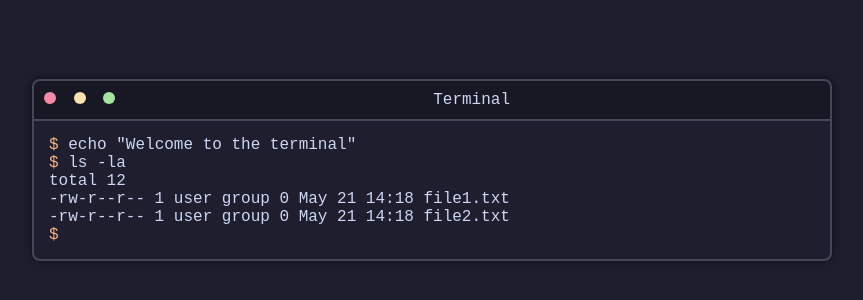
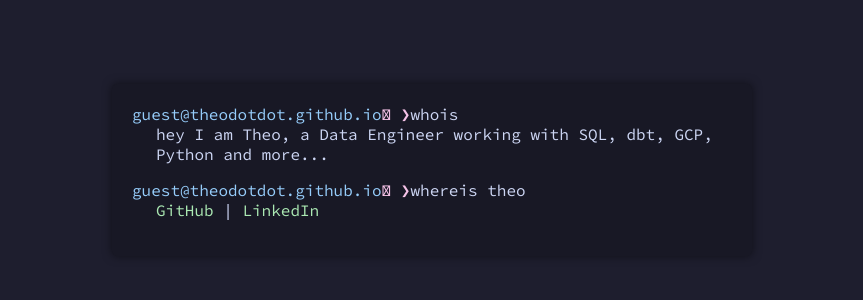
Before and after one commit to theodotdot/theodotdot.github.io, a plain HTML site: page index.html in a window 1280 px wide. Shown: the part 230-530 px from the top of the page, without its empty margins (208-1071 px from the left). Drawn offline with Linux system fonts and the light colour scheme.

Commit message:
new changes test

```diff
--- a/index.html
+++ b/index.html
@@ -3,26 +3,24 @@
 <head>
     <meta charset="UTF-8">
     <meta name="viewport" content="width=device-width, initial-scale=1.0">
-    <title>Terminal Window</title>
+    <title>Guest Terminal</title>
+    <link href="https://fonts.googleapis.com/css2?family=Source+Code+Pro:wght@400;700&display=swap" rel="stylesheet">
     <link rel="stylesheet" href="styles.css">
 </head>
 <body>
     <div class="terminal">
-        <div class="header">
-            <div class="buttons">
-                <span class="close"></span>
-                <span class="minimize"></span>
-                <span class="maximize"></span>
-            </div>
-            <div class="title">Terminal</div>
+        <div class="prompt">
+            <span class="user">guest@theodotdot.github.io</span> <span class="symbol">  ❯</span> whois
         </div>
-        <div class="body">
-            <p><span class="prompt">$</span> echo "Welcome to the terminal"</p>
-            <p><span class="prompt">$</span> ls -la</p>
-            <p>total 12</p>
-            <p>-rw-r--r--  1 user group  0 May 21 14:18 file1.txt</p>
-            <p>-rw-r--r--  1 user group  0 May 21 14:18 file2.txt</p>
-            <p><span class="prompt">$</span></p>
+        <div class="output">
+            hey I am Theo, a Data Engineer working with SQL, dbt, GCP, Python and more...
+        </div>
+        <div class="prompt">
+            <span class="user">guest@theodotdot.github.io</span> <span class="symbol">  ❯</span> whereis theo
+        </div>
+        <div class="output">
+            <a href="https://github.com/theodotdot" target="_blank">GitHub</a> |
+            <a href="https://www.linkedin.com/in/theotimepoulain" target="_blank">LinkedIn</a>
         </div>
     </div>
 </body>
--- a/styles.css
+++ b/styles.css
@@ -1,82 +1,46 @@
-:root {
-    --bg: #1e1e2e;
-    --fg: #cdd6f4;
-    --prompt: #fab387;
-    --header-bg: #181825;
-    --button-red: #f38ba8;
-    --button-yellow: #f9e2af;
-    --button-green: #a6e3a1;
-    --border: #45475a;
-}
-
-* {
-    margin: 0;
-    padding: 0;
-    box-sizing: border-box;
-}
-
 body {
-    background: var(--bg);
-    color: var(--fg);
-    font-family: 'Courier New', Courier, monospace;
+    background-color: #1e1e2e; /* Catppuccin Mocha base color */
+    color: #cdd6f4; /* Catppuccin Mocha text color */
+    font-family: 'Source Code Pro', monospace;
     display: flex;
     justify-content: center;
     align-items: center;
     height: 100vh;
+    margin: 0;
 }
 
 .terminal {
-    background: var(--bg);
-    border: 2px solid var(--border);
-    border-radius: 8px;
-    width: 80%;
-    max-width: 800px;
+    background-color: #181825; /* Slightly darker for terminal effect */
+    border-radius: 5px;
+    padding: 20px;
+    max-width: 600px;
+    width: 100%;
     box-shadow: 0 0 10px rgba(0, 0, 0, 0.5);
 }
 
-.header {
-    background: var(--header-bg);
-    padding: 10px;
+.prompt {
     display: flex;
-    justify-content: space-between;
     align-items: center;
-    border-bottom: 2px solid var(--border);
-    border-top-left-radius: 6px;
-    border-top-right-radius: 6px;
 }
 
-.buttons span {
-    display: inline-block;
-    width: 12px;
-    height: 12px;
-    margin-right: 8px;
-    border-radius: 50%;
+.user {
+    color: #96CDFB; /* Catppuccin Mocha blue */
 }
 
-.close {
-    background: var(--button-red);
+.symbol {
+    color: #F5C2E7; /* Catppuccin Mocha pink */
 }
 
-.minimize {
-    background: var(--button-yellow);
+.output {
+    margin-left: 1.5em;
+    margin-bottom: 1em;
 }
 
-.maximize {
-    background: var(--button-green);
+a {
+    color: #ABE9B3; /* Catppuccin Mocha green */
+    text-decoration: none;
 }
 
-.title {
-    flex-grow: 1;
-    text-align: center;
-    color: var(--fg);
-    font-size: 1em;
+a:hover {
+    text-decoration: underline;
 }
-
-.body {
-    padding: 15px;
-    overflow: auto;
-}
-
-.prompt {
-    color: var(--prompt);
-}
```
